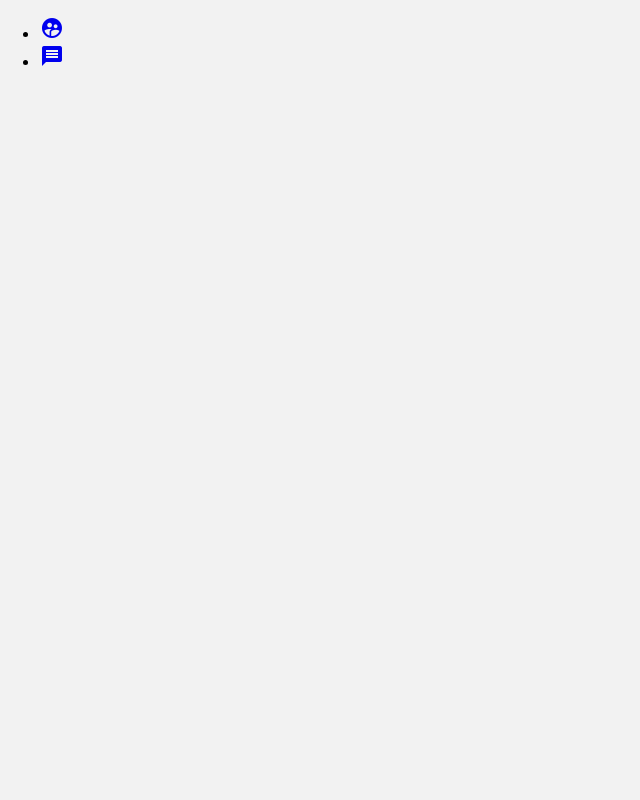
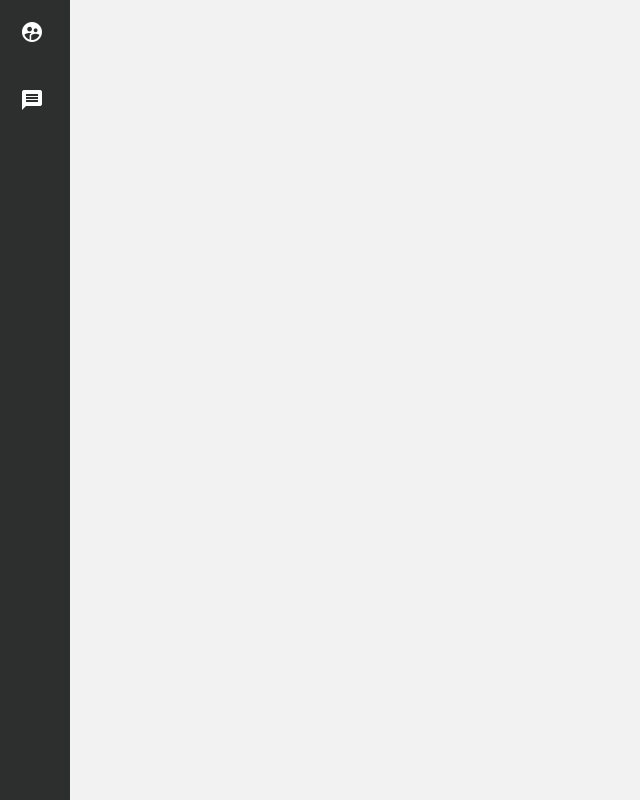
Before and after one commit to viclotana/ng6app, an Angular app: page / in a window 1280 px wide. Shown: the whole page, without its empty margins (0-640 px from the left). Built offline with nearby package versions, Linux system fonts and the light colour scheme.

Commit message:
updating sass

```diff
--- a/src/app/sidebar/sidebar.component.scss
+++ b/src/app/sidebar/sidebar.component.scss
@@ -0,0 +1,23 @@
+ nav {
+     background: #2d2e2e;
+     height: 100%;
+
+     ul {
+         list-style-type: none;
+         padding: 0;
+         margin: 0;
+
+         li {
+
+            a {
+                color: #fff;
+                padding: 20px;
+                display: block;
+            }
+
+            .activated {
+                background-color: #00a8ff;
+            }
+        }
+    }
+}
```
